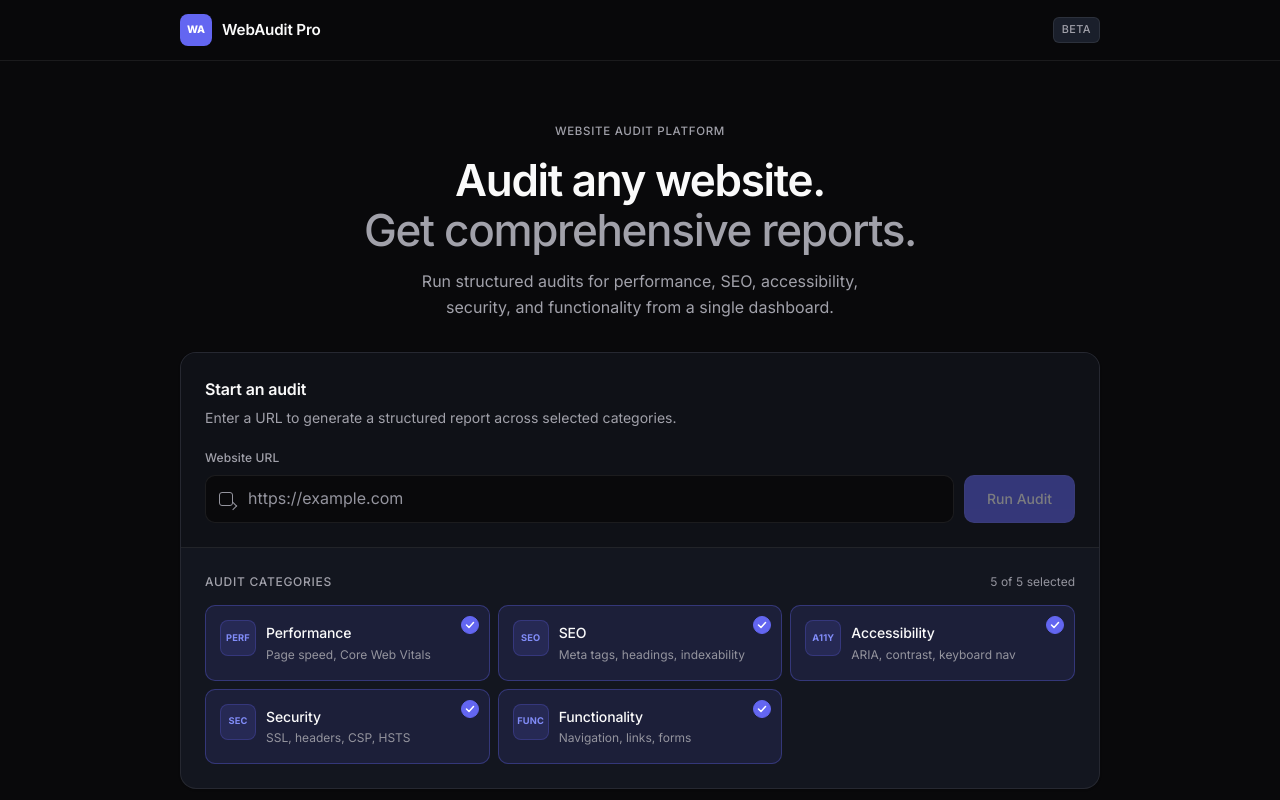
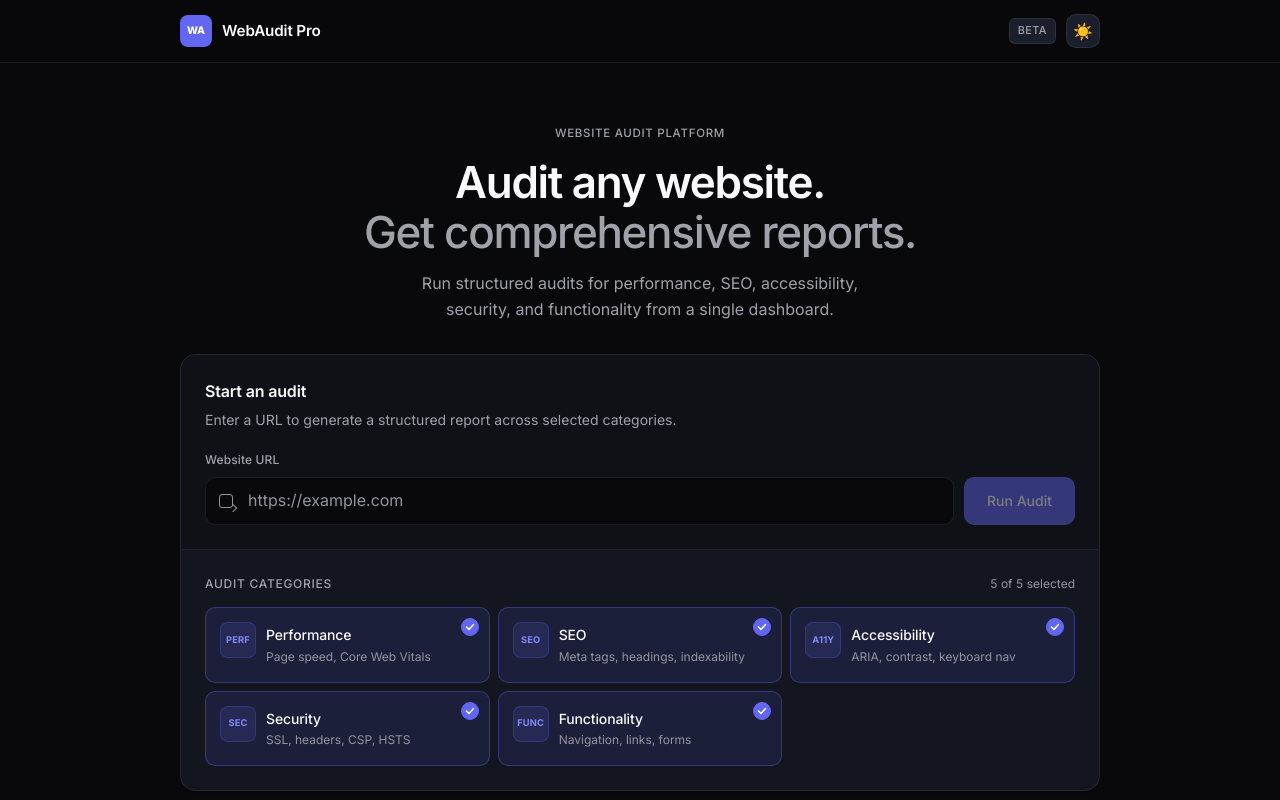
Before and after one commit to Komudi-37/website-audit-tool, a React (Vite) app in the folder frontend/: page / in a window 1280 px wide. Shown: the top 800 px of the page. Built offline with nearby package versions, Linux system fonts and the light colour scheme; no server answers.

Commit message:
feat: add light/dark mode toggle with localStorage persistence

```diff
--- a/frontend/src/App.tsx
+++ b/frontend/src/App.tsx
@@ -1,8 +1,21 @@
-import React from "react";
+import React, { useEffect, useState } from "react";
 import Home from "./pages/Home";
 import "./index.css";
 
 const App: React.FC = () => {
+  const [theme, setTheme] = useState<"dark" | "light">(() => {
+    return (localStorage.getItem("theme") as "dark" | "light") || "dark";
+  });
+
+  useEffect(() => {
+    document.documentElement.setAttribute("data-theme", theme);
+    localStorage.setItem("theme", theme);
+  }, [theme]);
+
+  const toggleTheme = () => {
+    setTheme(prev => prev === "dark" ? "light" : "dark");
+  };
+
   return (
     <div className="app-wrapper">
       <a href="#main-content" className="skip-link">
@@ -15,6 +28,13 @@ const App: React.FC = () => {
             <div className="logo-icon" aria-hidden="true">WA</div>
             <span className="logo-text">WebAudit Pro</span>
             <span className="header-badge">Beta</span>
+            <button
+              className="theme-toggle"
+              onClick={toggleTheme}
+              aria-label={`Switch to ${theme === "dark" ? "light" : "dark"} mode`}
+            >
+              {theme === "dark" ? "☀️" : "🌙"}
+            </button>
           </div>
         </div>
       </header>
--- a/frontend/src/index.css
+++ b/frontend/src/index.css
@@ -5,15 +5,6 @@
   --safe-area-right: env(safe-area-inset-right, 0px);
   --safe-area-bottom: env(safe-area-inset-bottom, 0px);
   --safe-area-left: env(safe-area-inset-left, 0px);
-  /* Colors */
-  --bg-base:        #09090b;
-  --bg-surface:     #0f1117;
-  --bg-card:        #13161f;
-  --bg-card-hover:  #181c27;
-  --bg-elevated:    #1a1f2b;
-  --border:         rgba(255,255,255,0.08);
-  --border-hover:   rgba(255,255,255,0.14);
-  --border-focus:   rgba(99,102,241,0.55);
 
   /* Brand */
   --indigo:         #6366f1;
@@ -32,11 +23,6 @@
   --blue:           #3b82f6;
   --blue-dim:       rgba(59,130,246,0.15);
 
-  /* Text */
-  --text-primary:   #fafafa;
-  --text-secondary: #a1a1aa;
-  --text-muted:     #94949e;
-
   /* Spacing */
   --space-1: 4px;
   --space-2: 8px;
@@ -50,11 +36,48 @@
   --radius-md:  10px;
   --radius-lg:  14px;
   --radius-xl:  16px;
-
-  /* Shadows */
-  --shadow-sm: 0 1px 2px rgba(0,0,0,0.18);
-  --shadow-card: 0 1px 2px rgba(0,0,0,0.16);
-  --focus-ring: 0 0 0 2px var(--bg-base), 0 0 0 4px rgba(99,102,241,0.45);
+}
+
+/* ── Dark Mode (default) ──────────────────────────────────────────────────── */
+:root,
+html[data-theme="dark"] {
+  --bg-base:        #09090b;
+  --bg-surface:     #0f1117;
+  --bg-card:        #13161f;
+  --bg-card-hover:  #181c27;
+  --bg-elevated:    #1a1f2b;
+  --border:         rgba(255,255,255,0.08);
+  --border-hover:   rgba(255,255,255,0.14);
+  --border-focus:   rgba(99,102,241,0.55);
+  --text-primary:   #fafafa;
+  --text-secondary: #a1a1aa;
+  --text-muted:     #94949e;
+  --shadow-sm:      0 1px 2px rgba(0,0,0,0.18);
+  --shadow-card:    0 1px 2px rgba(0,0,0,0.16);
+  --focus-ring:     0 0 0 2px #09090b, 0 0 0 4px rgba(99,102,241,0.45);
+  --header-bg:      rgba(9,9,11,0.85);
+  --url-input-hover-bg: #0c0c0f;
+}
+
+/* ── Light Mode ───────────────────────────────────────────────────────────── */
+html[data-theme="light"] {
+  --bg-base:        #f8f8fc;
+  --bg-surface:     #ffffff;
+  --bg-card:        #f1f1f7;
+  --bg-card-hover:  #eaeaf2;
+  --bg-elevated:    #e8e8f0;
+  --border:         rgba(0,0,0,0.08);
+  --border-hover:   rgba(0,0,0,0.14);
+  --border-focus:   rgba(99,102,241,0.55);
+  --text-primary:   #0a0a0f;
+  --text-secondary: #4a4a5a;
+  --text-muted:     #6a6a7a;
+  --shadow-sm:      0 1px 3px rgba(0,0,0,0.08);
+  --shadow-card:    0 1px 3px rgba(0,0,0,0.07);
+  --focus-ring:     0 0 0 2px #f8f8fc, 0 0 0 4px rgba(99,102,241,0.45);
+  --header-bg:      rgba(248,248,252,0.85);
+  --url-input-hover-bg: #f4f4f8;
+  --indigo-dim:     rgba(99,102,241,0.1);
 }
 
 /* ── Reset ────────────────────────────────────────────────────────────────── */
@@ -70,6 +93,7 @@ body {
   line-height: 1.6;
   -webkit-font-smoothing: antialiased;
   overflow-x: hidden;
+  transition: background-color 0.2s ease, color 0.2s ease;
 }
 
 @media (prefers-reduced-motion: reduce) {
@@ -143,7 +167,7 @@ main:focus {
 /* ── Header ───────────────────────────────────────────────────────────────── */
 .header {
   border-bottom: 1px solid var(--border);
-  background: rgba(9,9,11,0.85);
+  background: var(--header-bg);
   -webkit-backdrop-filter: blur(8px);
   backdrop-filter: blur(8px);
   position: sticky;
@@ -190,6 +214,34 @@ main:focus {
   border: 1px solid var(--border);
   letter-spacing: 0.04em;
   text-transform: uppercase;
+}
+
+/* ── Theme Toggle ─────────────────────────────────────────────────────────── */
+.theme-toggle {
+  width: 34px;
+  height: 34px;
+  display: flex;
+  align-items: center;
+  justify-content: center;
+  background: var(--bg-elevated);
+  border: 1px solid var(--border);
+  border-radius: var(--radius-md);
+  cursor: pointer;
+  font-size: 1rem;
+  transition: background-color 0.15s ease, border-color 0.15s ease;
+  flex-shrink: 0;
+}
+
+@media (hover: hover) {
+  .theme-toggle:hover {
+    background: var(--bg-card-hover);
+    border-color: var(--border-hover);
+  }
+}
+
+.theme-toggle:focus-visible {
+  outline: none;
+  box-shadow: var(--focus-ring);
 }
 
 /* ── Hero ─────────────────────────────────────────────────────────────────── */
@@ -333,7 +385,7 @@ main:focus {
 @media (hover: hover) {
   .url-input:hover:not(:disabled) {
     border-color: var(--border-hover);
-    background: #0c0c0f;
+    background: var(--url-input-hover-bg);
   }
 }
 .url-input:focus {
@@ -1079,7 +1131,6 @@ main:focus {
     display: inline;
   }
 
-  /* Minimum readable label size on mobile (desktop typography unchanged) */
   .hero-eyebrow,
   .url-input-label,
   .section-label,
@@ -1459,6 +1510,7 @@ main:focus {
     min-width: 120px;
   }
 }
+
 /* ── Performance mobile/desktop tabs ─────────────────────────────────────── */
 .perf-tabs {
   display: flex;
@@ -1472,7 +1524,7 @@ main:focus {
   gap: var(--space-2);
   padding: var(--space-2) var(--space-3);
   border: 1px solid var(--border);
-  border-radius: var(--radius);
+  border-radius: var(--radius-md);
   background: transparent;
   color: var(--text-secondary);
   font-size: 0.85rem;
@@ -1483,14 +1535,14 @@ main:focus {
 
 @media (hover: hover) {
   .perf-tab:hover {
-    background: var(--surface-hover, rgba(0,0,0,0.04));
+    background: var(--bg-card-hover);
     color: var(--text-primary);
   }
 }
 
 .perf-tab--active {
-  background: var(--accent, #2563eb);
-  border-color: var(--accent, #2563eb);
+  background: var(--indigo);
+  border-color: var(--indigo);
   color: #fff;
 }
 
@@ -1507,11 +1559,11 @@ main:focus {
 }
 
 .perf-tab:not(.perf-tab--active) .perf-tab-score {
-  background: var(--border);
+  background: var(--bg-elevated);
   color: var(--text-primary);
-}
-
-/* Score sublabel (Mobile: X · Desktop: Y) */
+  border: 1px solid var(--border);
+}
+
 .audit-score-sublabel {
   display: block;
   font-size: 0.7rem;
```
